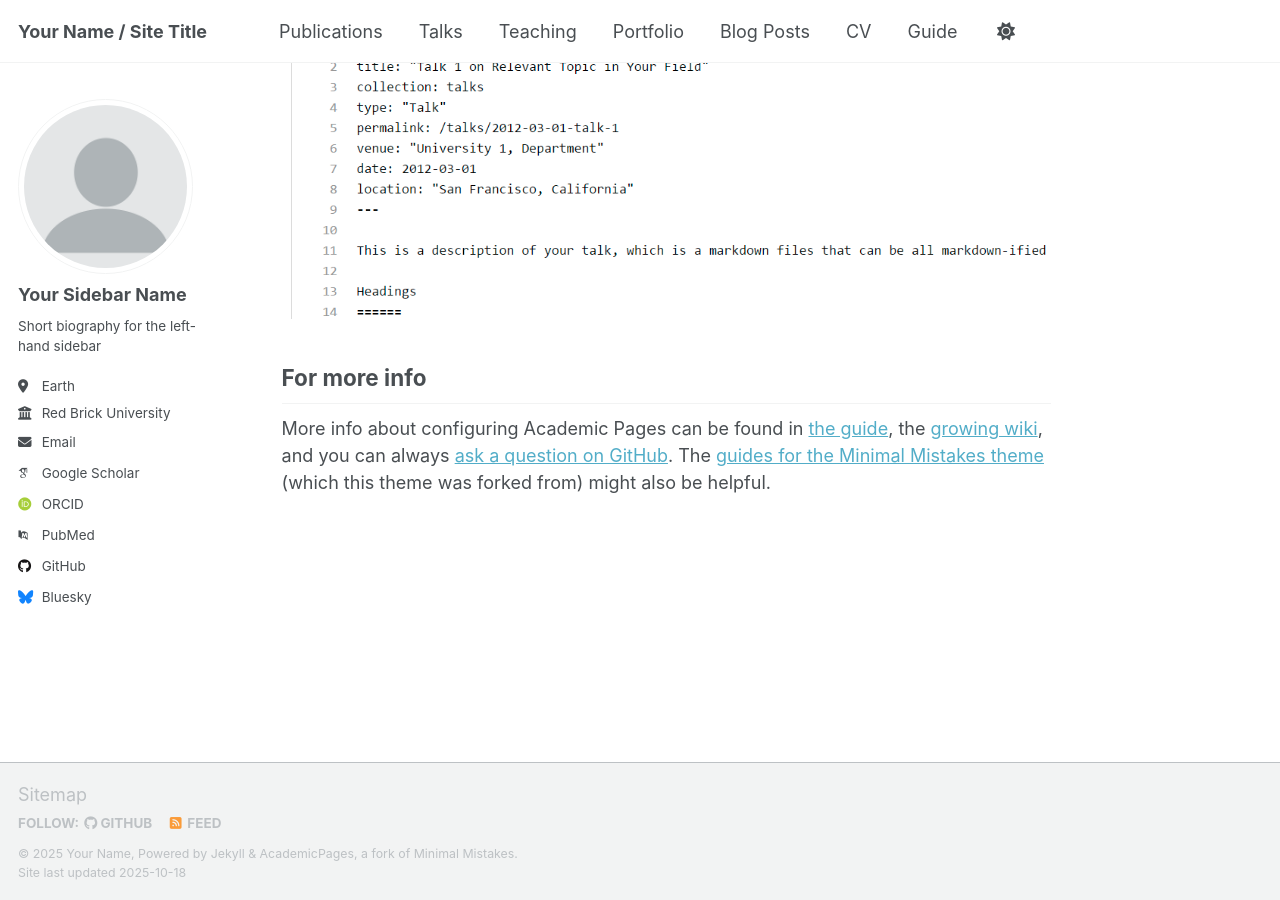
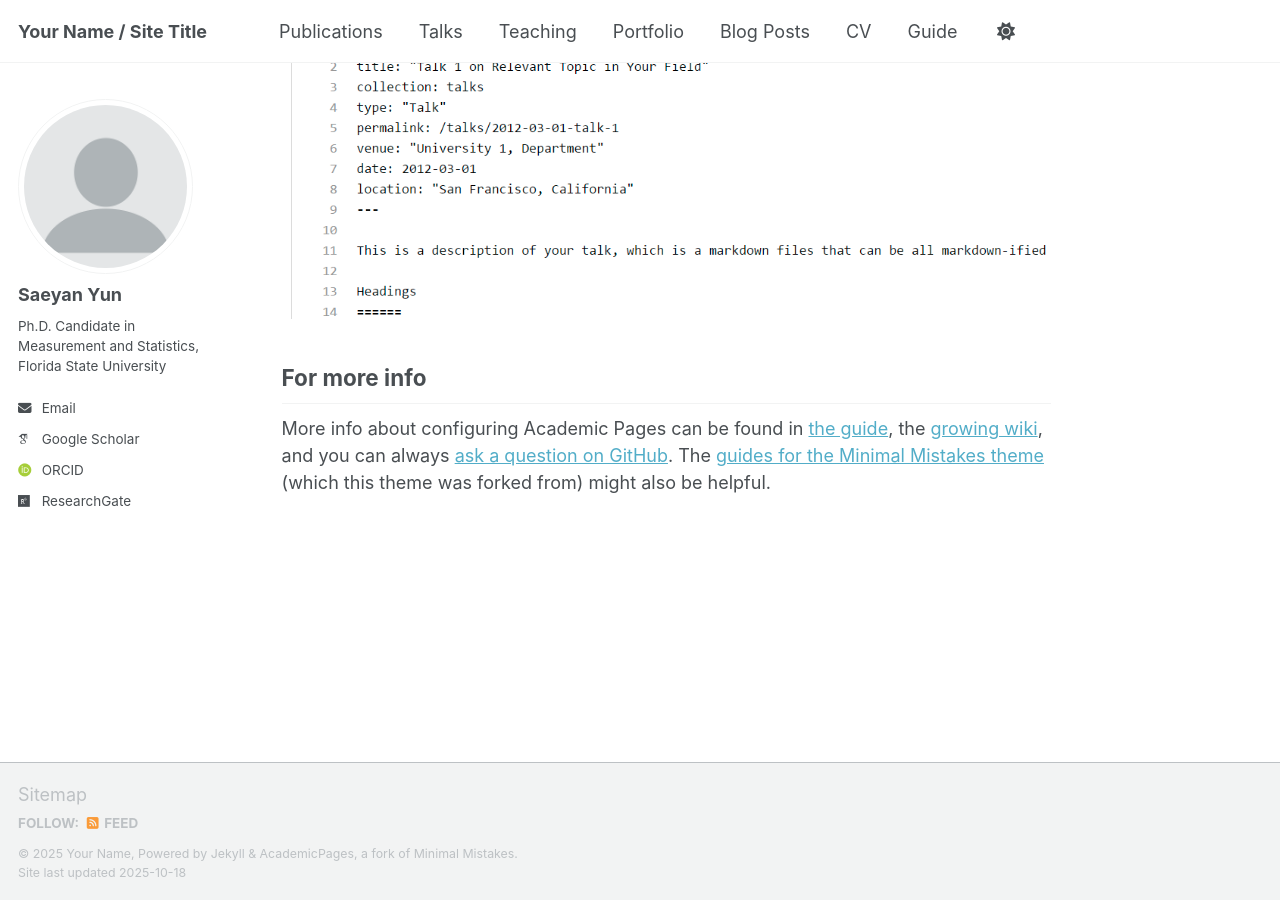
Before and after one commit to saeyanyun/saeyanyun.github.io, a Jekyll site: the page built from _pages/about.md, in a window 1280 px wide and 900 px high, scrolled down 2880 px. Built offline with Jekyll 4.4.1, drawn with Linux system fonts in a browser that asks for light colours; some web fonts are replaced; a script that is not in the unit is left out; part of the change alters nothing that is shown.

Commit message:
Update _config.yml

```diff
--- a/_config.yml
+++ b/_config.yml
@@ -24,60 +24,17 @@ repository               : "academicpages/academicpages.github.io"
 author:
   # Biographic information
   avatar           : "profile.png"
-  name             : "Your Sidebar Name"
-  pronouns         : # example: "she/her"
-  bio              : "Short biography for the left-hand sidebar"
-  location         : "Earth"
-  employer         : "Red Brick University"
-  uri              : # URL
-  email            : "none@example.org"
+  name             : "Saeyan Yun"
+  bio              : "Ph.D. Candidate in Measurement and Statistics, Florida State University"
+
 
   # Academic websites
-  academia         : # URL
-  arxiv            : # URL - Update with the correct link to your profile
-  googlescholar    : "https://scholar.google.com/citations?user=PS_CX0AAAAAJ"
-  inspire-hep      : # URL
-  impactstory      : # URL
-  orcid            : "http://orcid.org/yourorcidurl"
-  semantic         : # URL
-  pubmed           : "https://www.ncbi.nlm.nih.gov/pubmed/?term=john+snow"
-  researchgate     : # URL
+  email            : "syun@fsu.edu"
+  googlescholar    : "https://scholar.google.com/citations?user=PzE6WAgAAAAJ&hl=en"
+  orcid            : "https://orcid.org/0009-0008-0314-3038"
+  researchgate     : "https://www.researchgate.net/profile/Saeyan-Yun?ev=hdr_xprf"
   scopus           : # URL
 
-  # Repositories and software development
-  bitbucket        : # Username - Update with your username on the site
-  codepen          : # Username
-  dribbble         : # Username
-  github           : "academicpages"
-  kaggle           : # Username
-  stackoverflow    : # User number or user number and name (i.e., use "1" or "1/jeff-atwood")
-
-  # Social media
-  artstation       : # Username
-  bluesky          : "bsky.app" # Replace this with you Bluesky username
-  facebook         : # Username
-  flickr           : # Username
-  foursquare       : # Username
-  goodreads        : # Username
-  google_plus      : # Username
-  keybase          : # Username
-  instagram        : # Username
-  lastfm           : # Username
-  linkedin         : # Username
-  mastodon         : # URL
-  medium           : # URL
-  pinterest        : # Username
-  soundcloud       : # Username
-  steam            : # Username
-  telegram         : # URL
-  tumblr           : # Username
-  twitter          : # Username for X / Twitter
-  vine             : # Username
-  weibo            : # Username
-  wikipedia        : # Username
-  xing             : # Username
-  youtube          : # Username
-  zhihu            : # Username
 
 # Publication Category - The following the list of publication categories and their headings
 publication_category:
```
